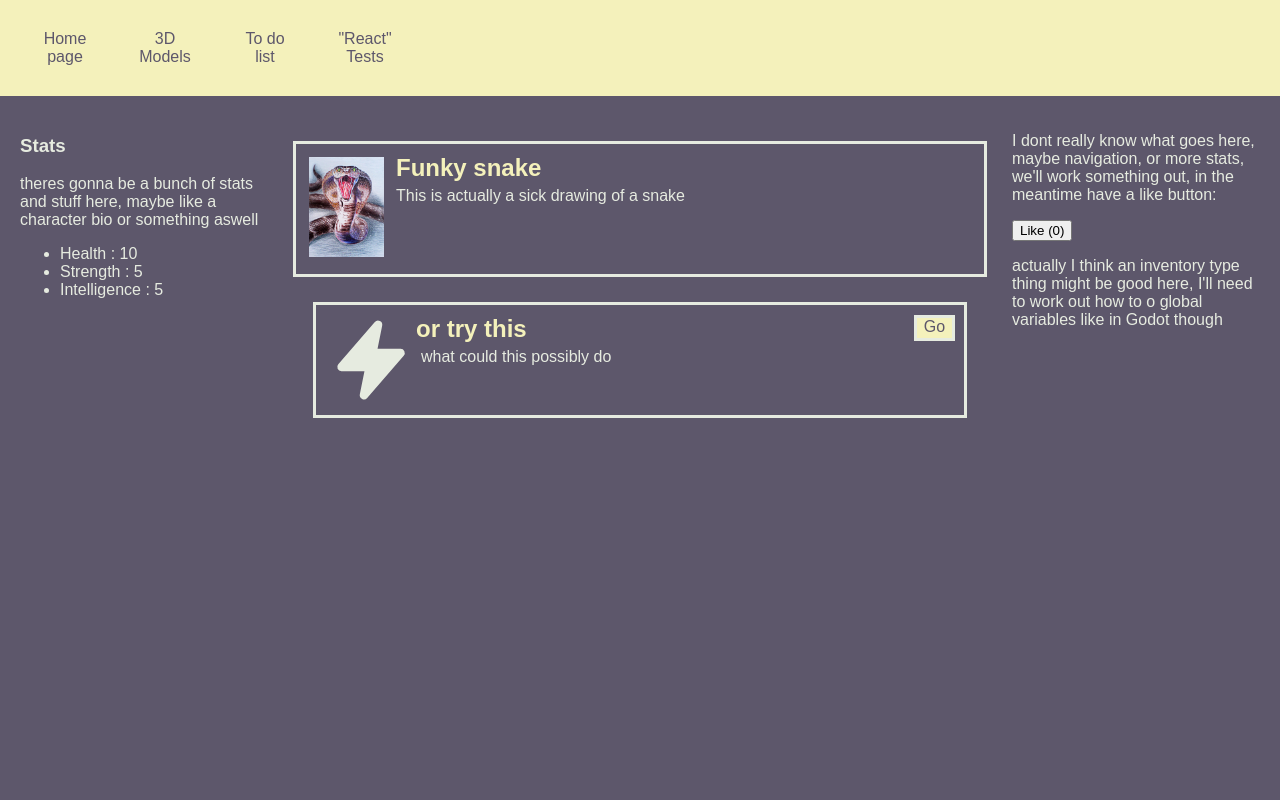
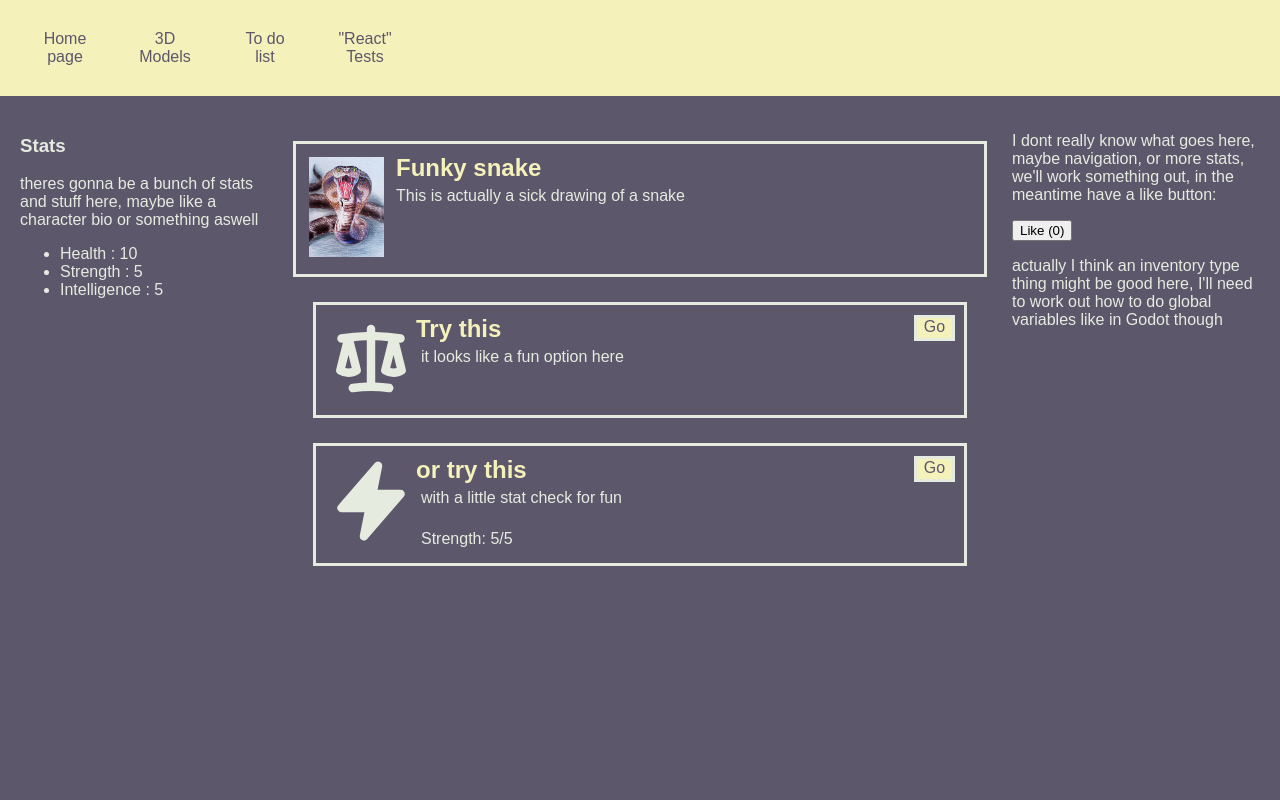
Before and after one commit to benk791/my-website, a Next.js app: page /adventure-game in a window 1280 px wide. Shown: the top 800 px of the page. Built offline with nearby package versions, Linux system fonts and the light colour scheme.

Commit message:
hopefully fixed the key and syncing errors

```diff
--- a/app/adventure-game/layout.tsx
+++ b/app/adventure-game/layout.tsx
@@ -10,18 +10,20 @@
                 <p>theres gonna be a bunch of stats and stuff here, maybe like a character bio or something aswell</p>
                 <ul>
                     {Stats.map((stats) => (
-                    <li>{stats[0]} : {stats[1]}</li>
+                    <li key={stats[0]}> {stats[0]} : {stats[1]} </li>
                     ))}
                 </ul>
             </div>
             {children}
             <div>
                 <p>
-                    I dont really know what goes here, maybe navigation, or more stats, we'll work something out, in the meantime have a like button:
+                    I dont really know what goes here, maybe navigation, or more stats, we'll work something out,
+                    in the meantime have a like button:
                 </p>
                 <LikeButton />
                 <p>
-                    actually I think an inventory type thing might be good here, I'll need to work out how to o global variables like in Godot though
+                    actually I think an inventory type thing might be good here, I'll need to work out how to do
+                    global variables like in Godot though
                 </p>
             </div>
         </div>
--- a/app/adventure-game/page.tsx
+++ b/app/adventure-game/page.tsx
@@ -4,7 +4,7 @@
 import { Stats } from "@/public/adventure-game/Global variables"
 
 function Main() {
-    var link2 = (parseInt(Stats[1][1]) > 6) ? "/adventure-game/event3" : "/adventure-game/eventFailTest"
+    var link2 = (parseInt(Stats[1][1]) >= 6) ? "/adventure-game/event3" : "/adventure-game/eventFailTest"
 
     return(
         <div>
@@ -23,7 +23,7 @@
                 <Option
                     Icon = { BoltIcon }
                     title = "or try this"
-                    content = "what could this possibly do"
+                    content = "with a little stat check for fun"
                     check = { [1,5] }
                     link = { link2 }
                 />
--- a/app/ui/adventure-game/option.tsx
+++ b/app/ui/adventure-game/option.tsx
@@ -3,26 +3,27 @@
 
 export default function Option({Icon, title, content, link, check} :  {Icon: React.ElementType, title: string, content: string, link:string, check?: number[]}) {
     if (typeof check !== 'undefined')
-
     return(
         <section className="optionpanel">
             {<Icon />}
             <div id  ="optionBody">
                 <h2>{ title }</h2>
                 <p>{ content }</p>
-                <script>
-                    if (typeof check !== 'undefined') return (
-                    <p>{ Stats[check[0]][0] }: { Stats[check[0]][1] } / { check[1] }</p>
-                    )
-                </script>
+                <p><br />{ Stats[check[0]][0] }: { Stats[check[0]][1] }/{ check[1] }</p>
+            </div>
+            <div className ="SideBySide">
+                <Link href={ link } className="button">Go</Link>
+            </div>
+        </section>
+    ); else
+    return(
+        <section className="optionpanel">
+            {<Icon />}
+            <div id  ="optionBody">
+                <h2>{ title }</h2>
+                <p>{ content }</p>
             </div>
             <Link href={ link } className="button">Go</Link>
         </section>
     )
 }
-
-function Check(check: number[]) {
-    return (
-        <p>{ Stats[check[0]][0] }: { Stats[check[0]][1] } / { check[1] }</p>
-    )
-}
```
Also changed, not shown: app/To-Do/page.tsx (+8 -1 lines), app/page.tsx (+5 -5 lines), app/react-test/page.tsx (+8 -2 lines).
